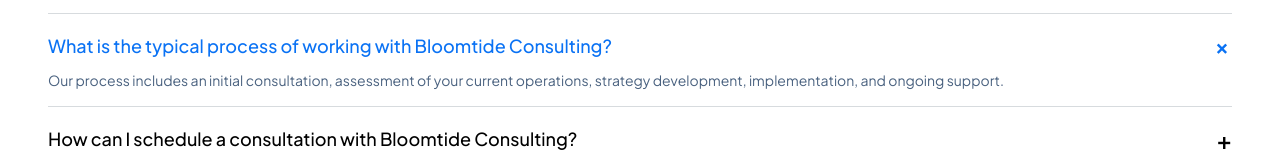
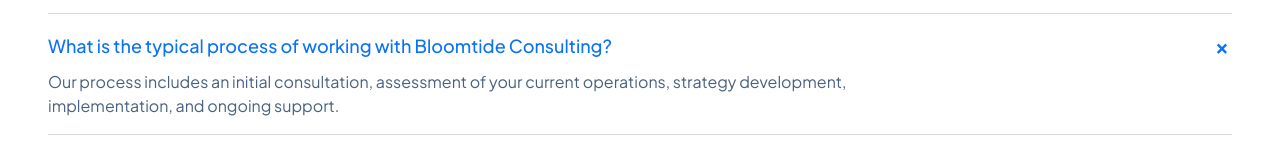
Before and after one commit to Abhi1264/BloomTide, a React (Vite) app: page / in a window 1280 px wide. Both pictures are taken after a click on the element 640 px from the left and 4392 px from the top of the page. Shown: the part 4346-4504 px from the top of the page. Built offline with nearby package versions, Linux system fonts and the light colour scheme; the HTML template or start-up script is replaced by a standard one.

Commit message:
minor visual fix

```diff
--- a/src/components/faq.jsx
+++ b/src/components/faq.jsx
@@ -81,7 +81,7 @@
               </span>
             </div>
             {activeIndex === index && (
-              <p className="mt-2 text-sm text-[#49617F]">{faq.answer}</p>
+              <p className="mt-2 text-md text-[#49617F] max-w-4xl">{faq.answer}</p>
             )}
           </div>
         ))}
```
